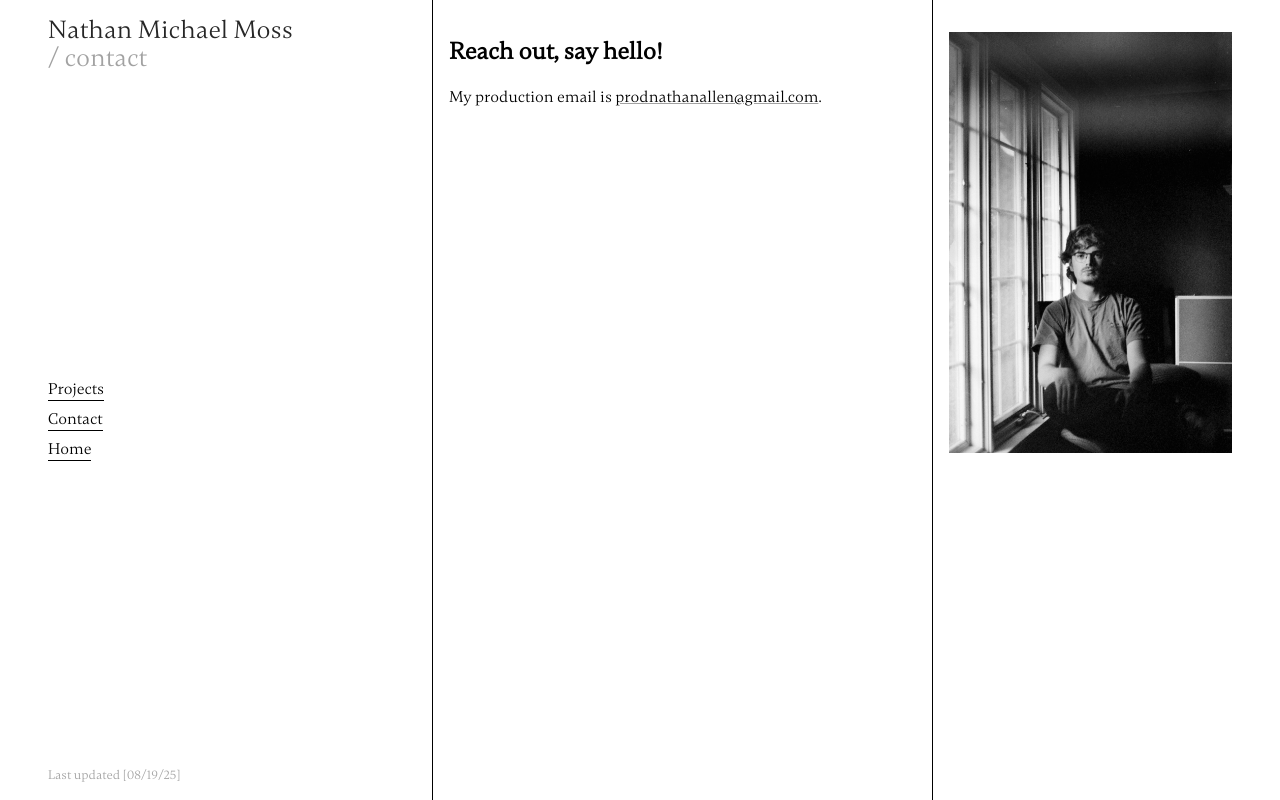
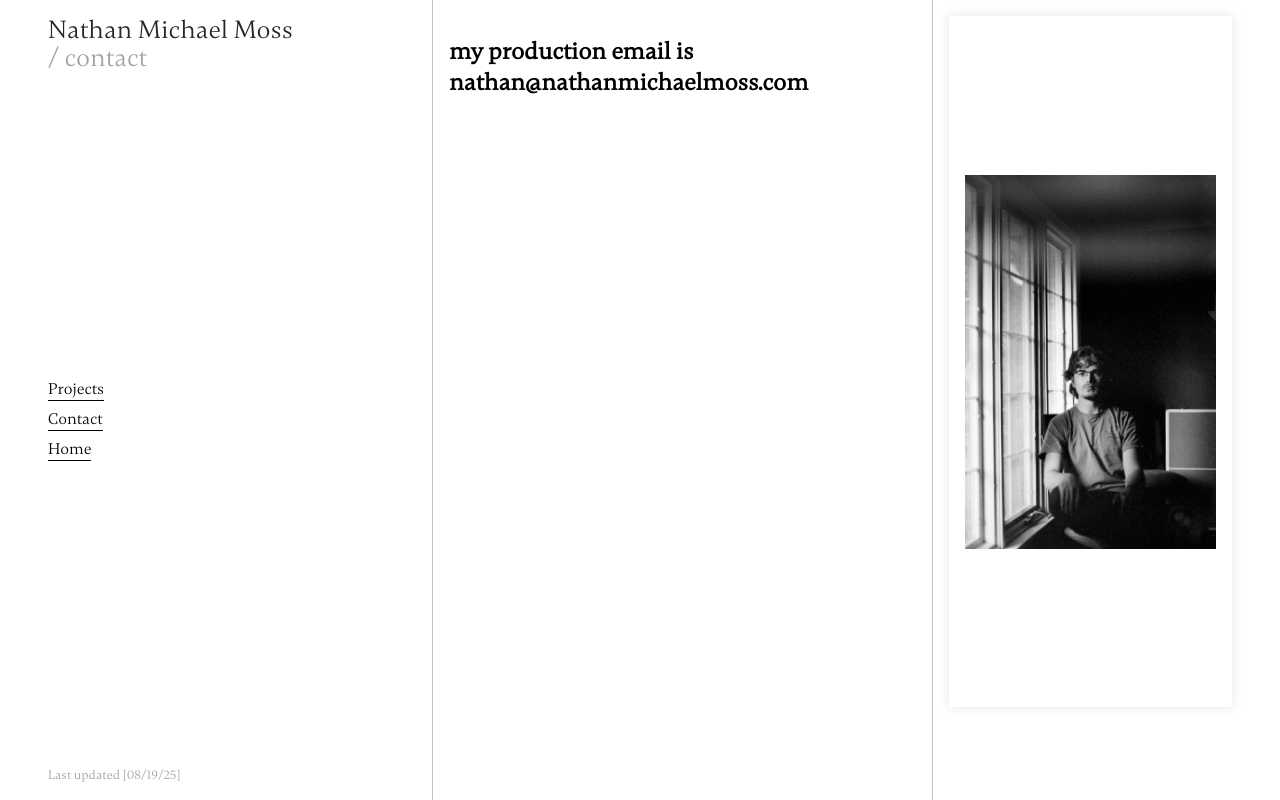
Before and after one commit to prodnathanallen/wwws, a plain HTML site: page contact.html in a window 1280 px wide. Drawn offline with Linux system fonts and the light colour scheme.

Commit message:
fixing the email on contact page

```diff
--- a/contact.html
+++ b/contact.html
@@ -33,14 +33,14 @@
 
       <!-- Middle column -->
       <div class="item middle">
-        <h2>Reach out, say hello!</h2><p> My production email is <a href="mailto:prodnathanallen@gmail.com">prodnathanallen@gmail.com</a>.</p>
+        <h2> my production email is <a style="text-decoration: none" href="mailto:nathan@nathanmichaelmoss.com">nathan@nathanmichaelmoss.com</a></h2>
 
       </div>
 
 
       <!-- Right column -->
       <div class="item right">
-        <img src="images/nathan3.jpg">
+        <img style="width: 90%; height: 90%; filter: drop-shadow(0px 0px 6px rgba(0,0,0,.1))" src="images/nathan3.jpg">
       </div>
 
       <!-- Mobile-only copyright -->
--- a/styles.css
+++ b/styles.css
@@ -68,7 +68,7 @@ a {
 
   .item {
     padding: 1rem;
-    border-left: 1px solid black;
+    border-left: 1px solid #c2c2c2;
     height: 100%;
     overflow: hidden;
     width: 100%;
```
